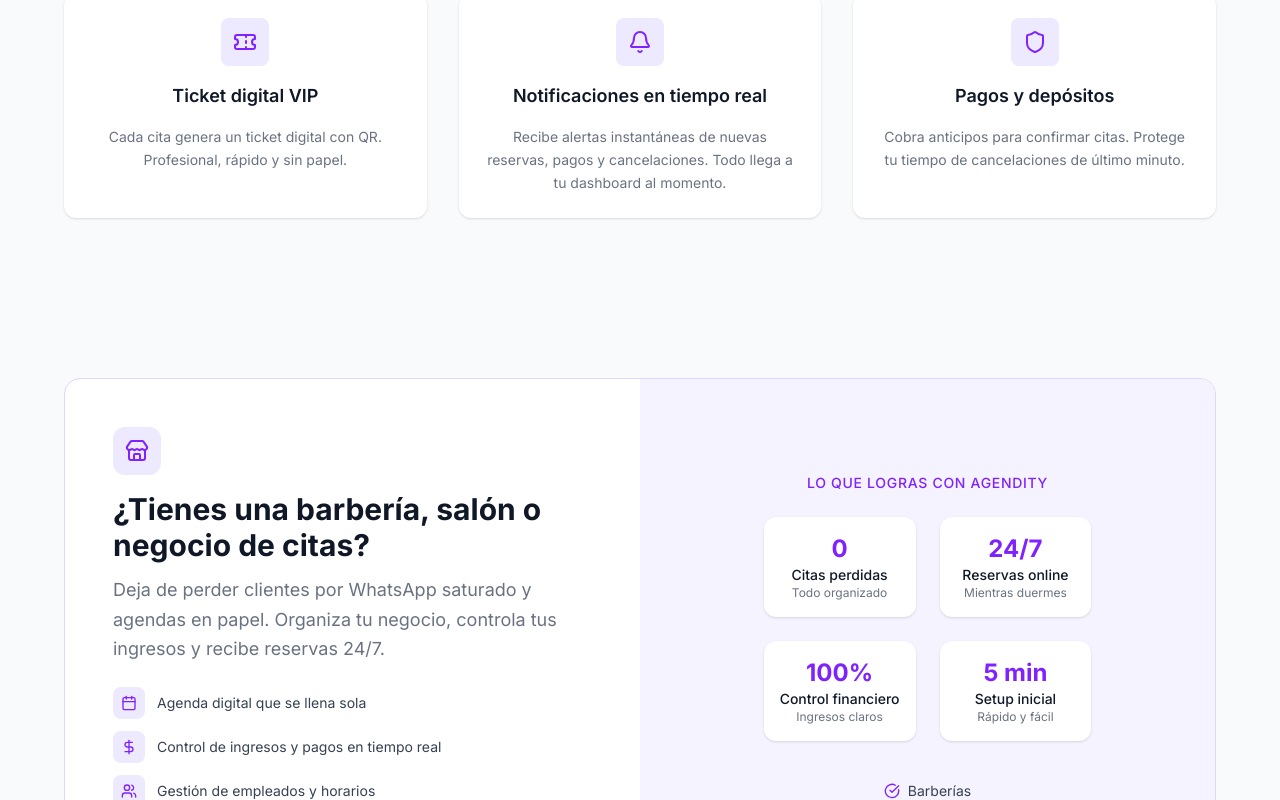
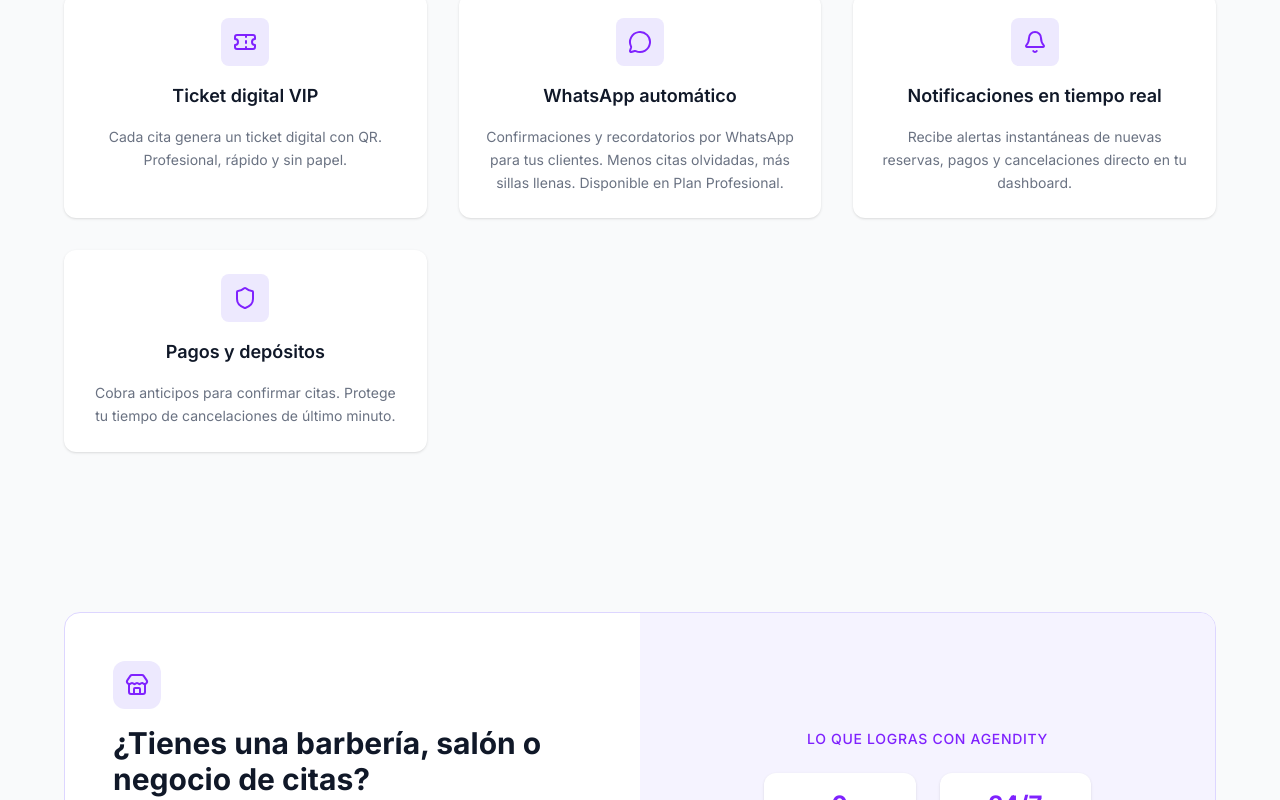
Before and after one commit to aaltamar12/agendify, a Next.js app in the folder agendity-web/: page / in a window 1280 px wide. Shown: the part 1120-1920 px from the top of the page. Built offline with nearby package versions, Linux system fonts and the light colour scheme; no server answers.

Commit message:
Add whatsapp notification for plan professional

```diff
--- a/agendity-web/src/app/page.tsx
+++ b/agendity-web/src/app/page.tsx
@@ -12,6 +12,7 @@ import {
   ArrowRight,
   CheckCircle,
   Bell,
+  MessageCircle,
   Shield,
   Star,
   Zap,
@@ -69,10 +70,16 @@ const FEATURES = [
       'Cada cita genera un ticket digital con QR. Profesional, rápido y sin papel.',
   },
   {
+    icon: MessageCircle,
+    title: 'WhatsApp automático',
+    description:
+      'Confirmaciones y recordatorios por WhatsApp para tus clientes. Menos citas olvidadas, más sillas llenas. Disponible en Plan Profesional.',
+  },
+  {
     icon: Bell,
     title: 'Notificaciones en tiempo real',
     description:
-      'Recibe alertas instantáneas de nuevas reservas, pagos y cancelaciones. Todo llega a tu dashboard al momento.',
+      'Recibe alertas instantáneas de nuevas reservas, pagos y cancelaciones directo en tu dashboard.',
   },
   {
     icon: Shield,
@@ -293,6 +300,7 @@ export default function Home() {
                   <div className="mb-8 space-y-3">
                     {[
                       { icon: Calendar, text: 'Agenda digital que se llena sola' },
+                      { icon: MessageCircle, text: 'Confirmaciones y recordatorios por WhatsApp' },
                       { icon: DollarSign, text: 'Control de ingresos y pagos en tiempo real' },
                       { icon: Users, text: 'Gestión de empleados y horarios' },
                       { icon: Smartphone, text: 'Tus clientes reservan desde el celular' },
```
